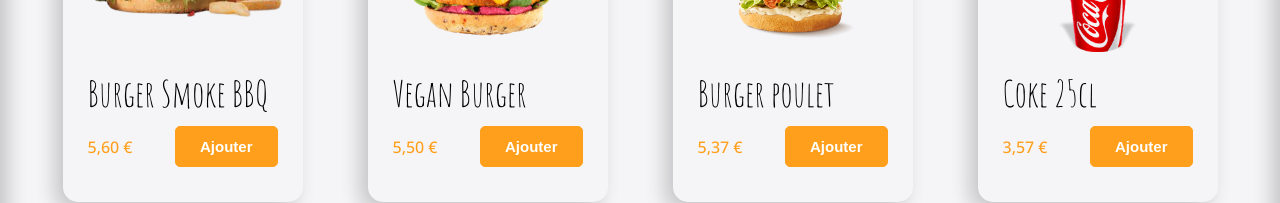
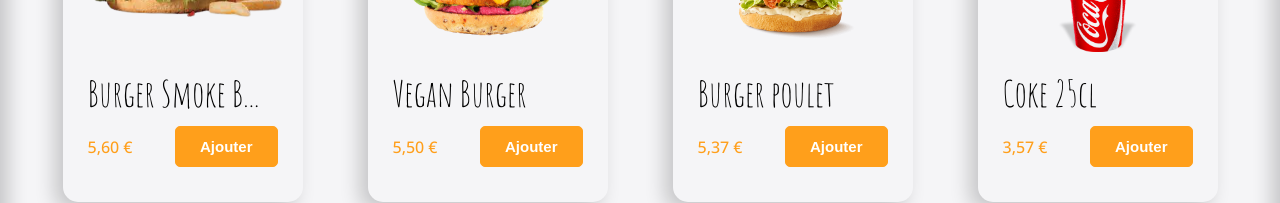
Before and after one commit to chiara-muller/be-my-burger, a React (Vite) app: page /order/1 in a window 1280 px wide. Shown: the part 278-481 px from the top of the page. Built offline with nearby package versions, Linux system fonts and the light colour scheme.

Commit message:
F05: MENU > create function for title rendering

```diff
--- a/src/components/pages/order/Card.jsx
+++ b/src/components/pages/order/Card.jsx
@@ -12,11 +12,23 @@ export default function Card() {
 
         const price = menu.price
 
+        function Title() {
+
+          const title = menu.title
+          const titleSplit = title.split("").length
+
+          if (titleSplit > 14) {
+            const titleSliced = title.slice(0,14);
+            return `${titleSliced}...`
+          }
+          return title
+        }
+
         return (
           <div key={menu.id} className="cards">
             <img src={menu.imageSource} alt="menu image"/>
             <div className="bottom-card">
-              <h4 key={menu.id} className="item-name">{menu.title}</h4>
+              <h4 key={menu.id} className="item-name"><Title /></h4>
               <div className="pay-container">
                 <p>{formatPrice(price)}</p>
                 <PrimaryButton label={"Ajouter"} className={"button-add"}/>
```
